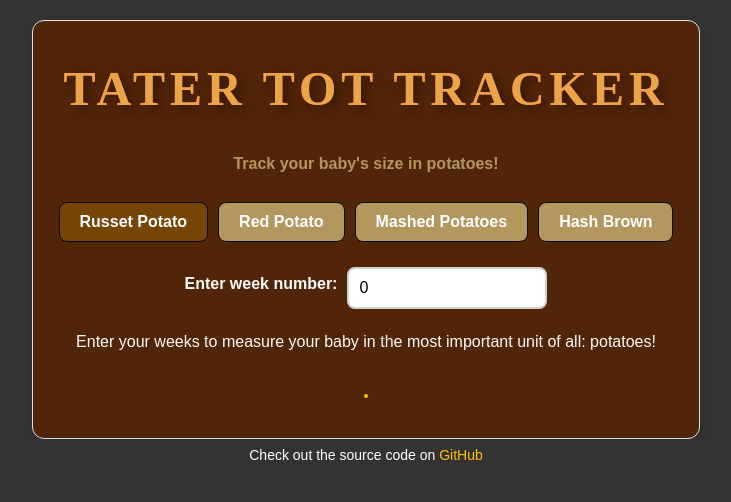
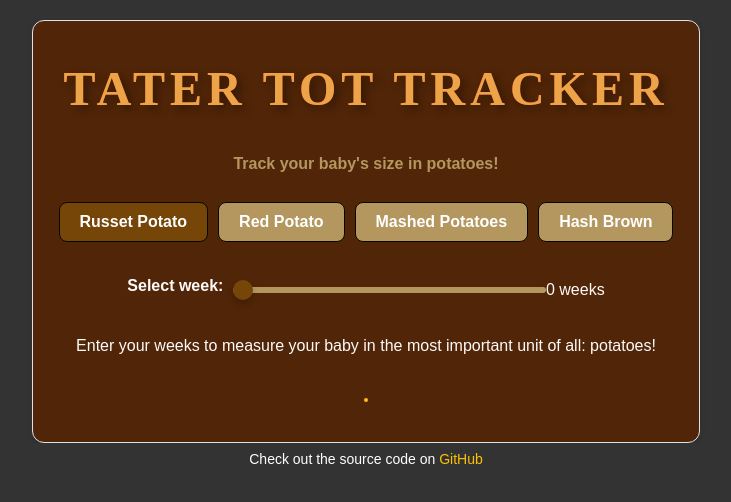
Before and after one commit to edjineer/TaterTotTracker, a React (Create React App) app in the folder tater-tot-tracker/: page / in a window 1280 px wide. Shown: the top 502 px of the page, without its empty margins (274-1005 px from the left). Built offline with nearby package versions, Linux system fonts and the light colour scheme.

Commit message:
Slider instead of input box

```diff
--- a/tater-tot-tracker/src/App.tsx
+++ b/tater-tot-tracker/src/App.tsx
@@ -43,16 +43,11 @@ const App: React.FC = () => {
     }
   };
 
-  const handleWeekChange = (event: React.ChangeEvent<HTMLInputElement>) => {
-    const value = event.target.value;
-    const newWeek = value === '' ? 0 : parseInt(value, 10);
-
+  const handleWeekChange = (newWeek: number) => {
     setWeek(newWeek);
     setSize({
       weeks: newWeek,
-      sizeInPotatoes: newWeek
-        ? getPotatoOutputString(newWeek, selectedPotatoUnit)
-        : '',
+      sizeInPotatoes: getPotatoOutputString(newWeek, selectedPotatoUnit),
     });
   };
 
@@ -95,18 +90,19 @@ const App: React.FC = () => {
         ))}
       </div>
 
-      {/* Week Input */}
+      {/* Slider for Week Selection */}
       <div className="flex-container">
-        <label>Enter week number: </label>
+        <label htmlFor="week-slider">Select week: </label>
         <input
-          type="number"
+          id="week-slider"
+          type="range"
+          min={4}
+          max={40}
           value={week}
-          onChange={handleWeekChange}
-          className="border rounded p-2"
-          min={4} //Pregnancy first known at 4 weeks
-          max={40} //Most pregnancies last 40 weeks
-          step={1}
+          onChange={(e) => handleWeekChange(parseInt(e.target.value, 10))}
+          className="slider"
         />
+        <span>{week} weeks</span>
       </div>
 
       {/* Display Baby Size */}
--- a/tater-tot-tracker/src/index.css
+++ b/tater-tot-tracker/src/index.css
@@ -134,7 +134,7 @@ h1 span {
   max-width: 800px;
   margin: 0 auto; /* Center the app */
   padding: 20px;
-  background-color: #512507;/*#b62b2b44*/;
+  background-color: #512507; /*#b62b2b44*/
   border: 1px solid #dee2e6;
   border-radius: 12px;
   box-shadow: 0 4px 6px rgba(0, 0, 0, 0.1);
@@ -249,7 +249,8 @@ strong {
   }
 }
 
-html, body {
+html,
+body {
   height: 100%;
   margin: 0;
   display: flex;
@@ -281,3 +282,50 @@ html, body {
 .footer a:hover {
   text-decoration: underline;
 }
+
+.slider {
+  -webkit-appearance: none;
+  width: 50%;
+  height: 6px;
+  background: #b4975f; /* Slider track color */
+  border-radius: 5px;
+  outline: none;
+  transition: all 0.3s ease-in-out;
+  margin: 20px 0;
+}
+
+.slider::-webkit-slider-thumb {
+  -webkit-appearance: none;
+  appearance: none;
+  width: 20px;
+  height: 20px;
+  border-radius: 50%;
+  background: #764508; /* Slider thumb color */
+  cursor: pointer;
+  box-shadow: 0 4px 6px rgba(0, 0, 0, 0.2);
+  transition: all 0.3s ease-in-out;
+}
+
+.slider::-webkit-slider-thumb:hover {
+  transform: scale(1.1);
+  background: #b4975f; /* Hover color */
+}
+
+.slider::-moz-range-thumb {
+  width: 20px;
+  height: 20px;
+  border-radius: 50%;
+  background: #764508;
+  cursor: pointer;
+}
+
+.slider-ticks {
+  display: flex;
+  justify-content: space-between;
+  margin-top: -10px;
+}
+
+.slider-tick {
+  font-size: 12px;
+  color: #fdfafa;
+}
```
Also changed, not shown: 1 other file (tests, documents, lock files or other folders).
